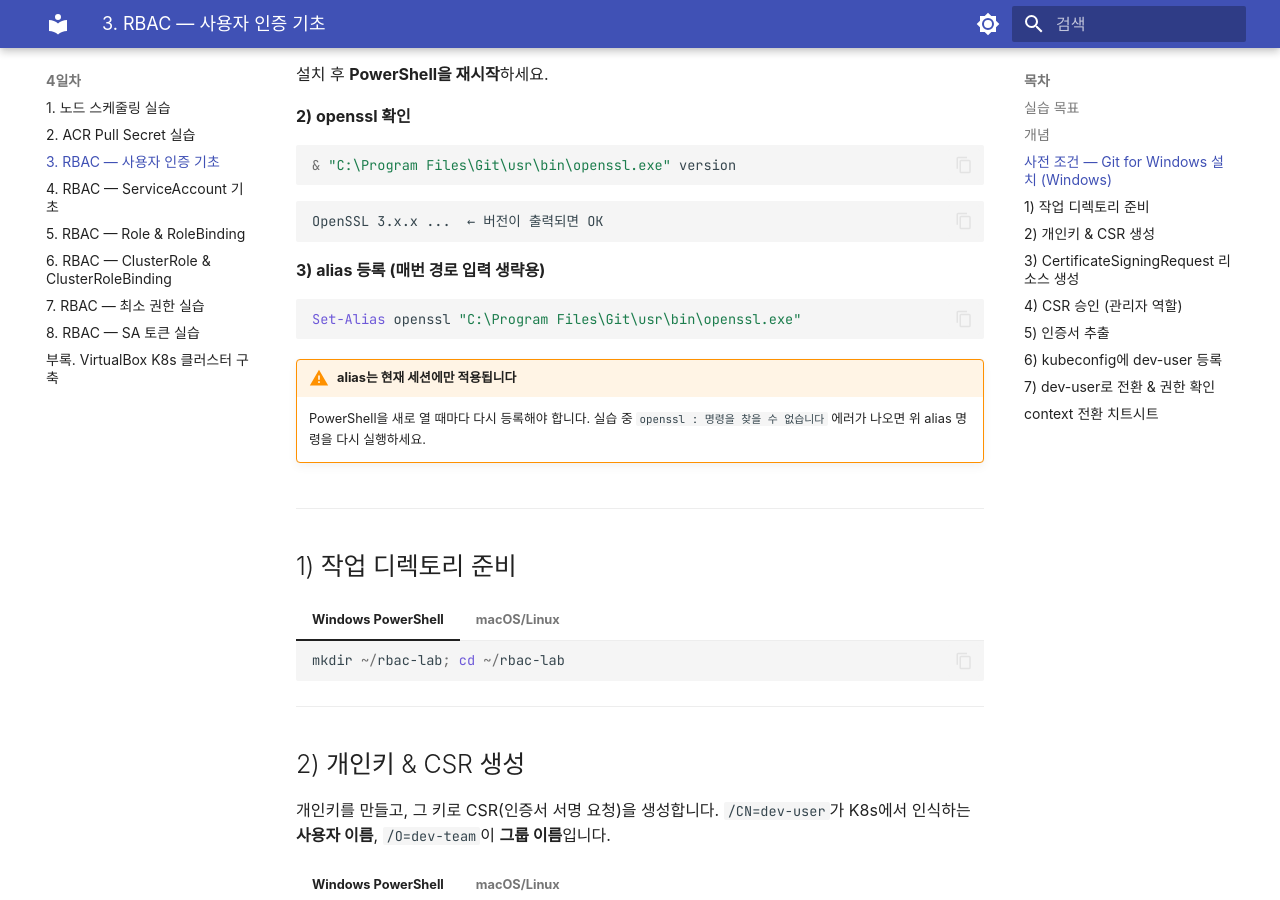
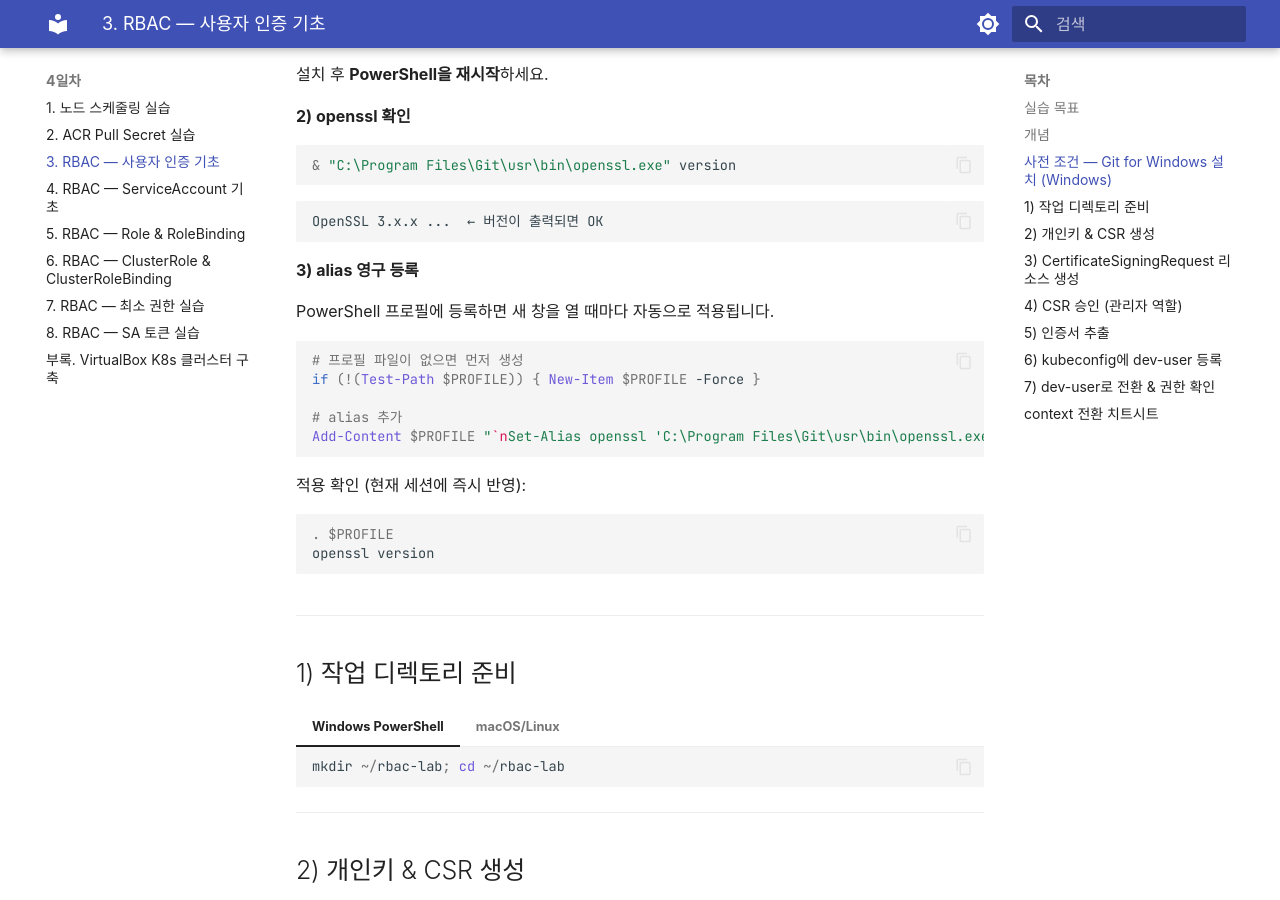
Before and after one commit to skilleat-labs/k8s-for-4days, an MkDocs documentation site: the page built from docs/day4/rbac-00-user.md, in a window 1280 px wide and 900 px high, scrolled down 1102 px. Built offline with MkDocs 1.6.1 and Material for MkDocs 9.7.7, drawn with Linux system fonts in a browser that asks for light colours; some web fonts are replaced.

Commit message:
Add permanent PowerShell alias registration via $PROFILE

````diff
--- a/docs/day4/rbac-00-user.md
+++ b/docs/day4/rbac-00-user.md
@@ -54,15 +54,24 @@ kubectl config use-context 로 해당 유저로 전환
     OpenSSL 3.x.x ...  ← 버전이 출력되면 OK
     ```
 
-    **3) alias 등록 (매번 경로 입력 생략용)**
+    **3) alias 영구 등록**
+
+    PowerShell 프로필에 등록하면 새 창을 열 때마다 자동으로 적용됩니다.
 
     ```powershell
-    Set-Alias openssl "C:\Program Files\Git\usr\bin\openssl.exe"
+    # 프로필 파일이 없으면 먼저 생성
+    if (!(Test-Path $PROFILE)) { New-Item $PROFILE -Force }
+
+    # alias 추가
+    Add-Content $PROFILE "`nSet-Alias openssl 'C:\Program Files\Git\usr\bin\openssl.exe'"
     ```
 
-    !!! warning "alias는 현재 세션에만 적용됩니다"
-        PowerShell을 새로 열 때마다 다시 등록해야 합니다.
-        실습 중 `openssl : 명령을 찾을 수 없습니다` 에러가 나오면 위 alias 명령을 다시 실행하세요.
+    적용 확인 (현재 세션에 즉시 반영):
+
+    ```powershell
+    . $PROFILE
+    openssl version
+    ```
 
 === "macOS/Linux"
     openssl이 기본 설치되어 있습니다.
````
